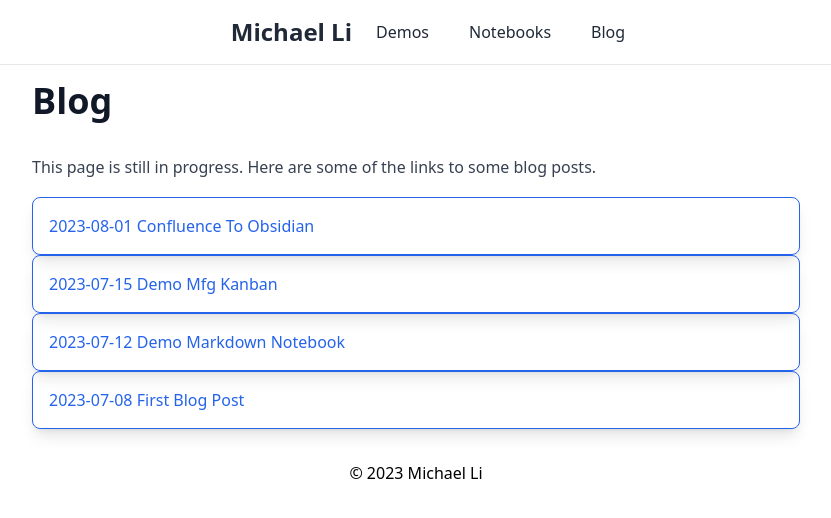
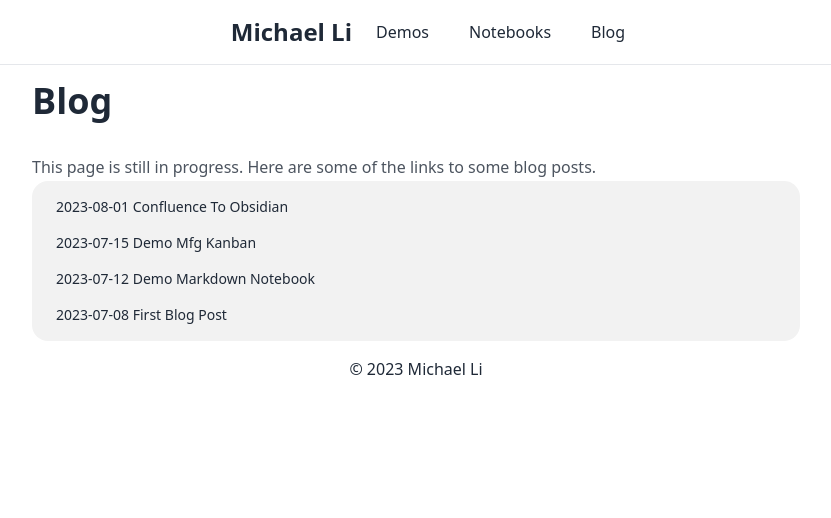
Before and after one commit to magicalpuffin/mli-puffinsystems, a SvelteKit app in the folder puffinsystems_homepage/: page /blog in a window 1280 px wide. Shown: the top 518 px of the page, without its empty margins (224-1055 px from the left). Built offline with nearby package versions, Linux system fonts and the light colour scheme.

Commit message:
update versions, testing daisyui

```diff
--- a/package.json
+++ b/package.json
@@ -13,7 +13,7 @@
   },
   "devDependencies": {
     "@tsconfig/node16": "^16.1.0",
-    "aws-cdk-lib": "2.84.0",
+    "aws-cdk-lib": "^2.102.0",
     "constructs": "10.1.156",
     "sst": "^2.17.6",
     "typescript": "^5.1.5"
--- a/puffinsystems_homepage/package.json
+++ b/puffinsystems_homepage/package.json
@@ -17,6 +17,7 @@
 		"@types/dompurify": "^3.0.2",
 		"@types/marked": "^5.0.0",
 		"autoprefixer": "^10.4.14",
+		"daisyui": "^3.9.3",
 		"dompurify": "^3.0.3",
 		"marked": "^5.0.3",
 		"postcss": "^8.4.23",
--- a/puffinsystems_homepage/src/routes/blog/+page.svelte
+++ b/puffinsystems_homepage/src/routes/blog/+page.svelte
@@ -4,10 +4,7 @@
   import { fade } from "svelte/transition";
 </script>
 
-<div
-  in:fade
-  class="container mx-2 my-2 max-w-3xl rounded-lg"
->
+<div in:fade class="container mx-2 my-2 max-w-3xl rounded-lg">
   <article class="prose">
     <h1>Blog</h1>
     <p>
@@ -15,14 +12,13 @@
       posts.
     </p>
   </article>
-  <div class="my-4 flex flex-col">
+  <div class="menu bg-base-200 rounded-box">
     {#each blogList as blogData}
-      <a
-        class="flex rounded-lg border border-blue-600 px-4 py-4 text-blue-600 shadow-lg hover:bg-blue-600 hover:text-white"
-        href="/blog/{blogData.dateId}/{blogData.slug}"
-      >
-        <p>{blogData.dateId} {slugToTitle(blogData.slug)}</p>
-      </a>
+      <li>
+        <a href="/blog/{blogData.dateId}/{blogData.slug}">
+          <p>{blogData.dateId} {slugToTitle(blogData.slug)}</p>
+        </a>
+      </li>
     {/each}
   </div>
 </div>
--- a/puffinsystems_homepage/tailwind.config.js
+++ b/puffinsystems_homepage/tailwind.config.js
@@ -12,5 +12,5 @@ export default {
       },
     },
   },
-  plugins: [require("@tailwindcss/typography")],
+  plugins: [require("@tailwindcss/typography"), require("daisyui")],
 };
```
Also changed, not shown: 2 other files (tests, documents, lock files or other folders).
